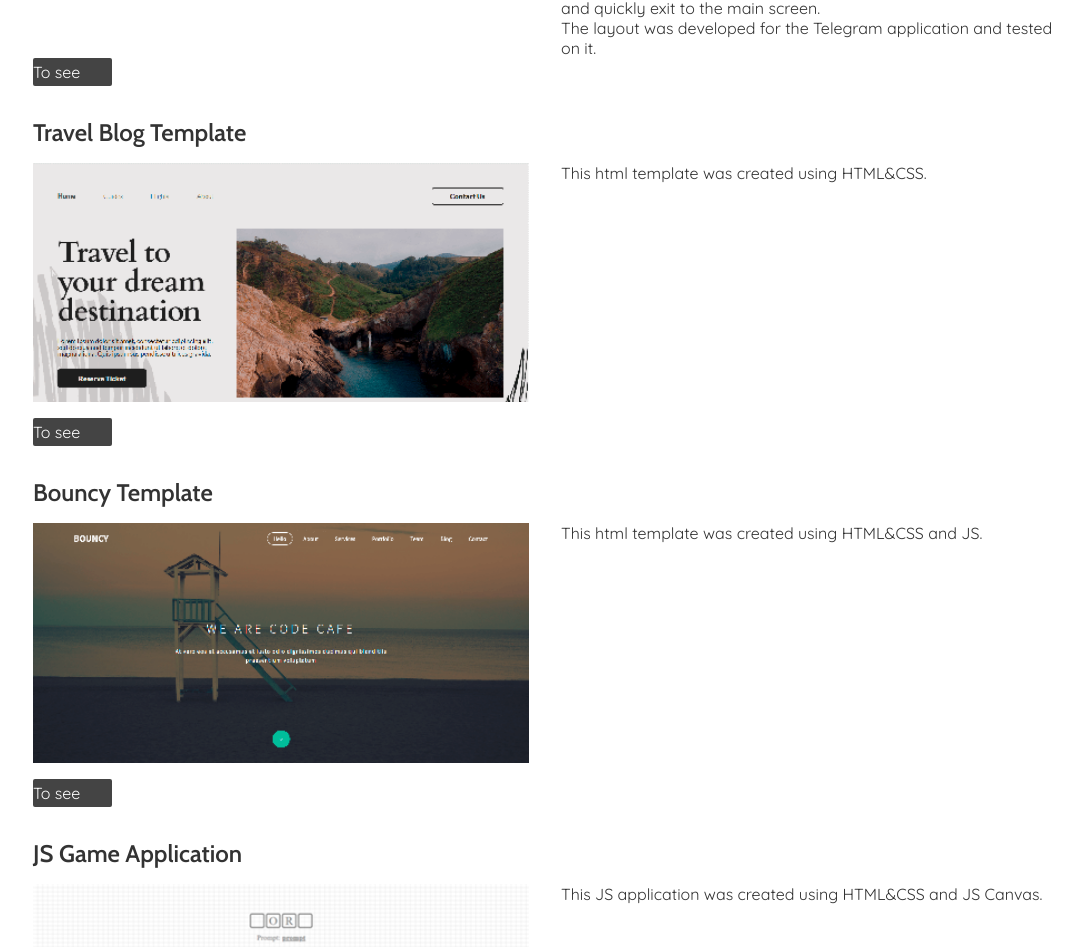
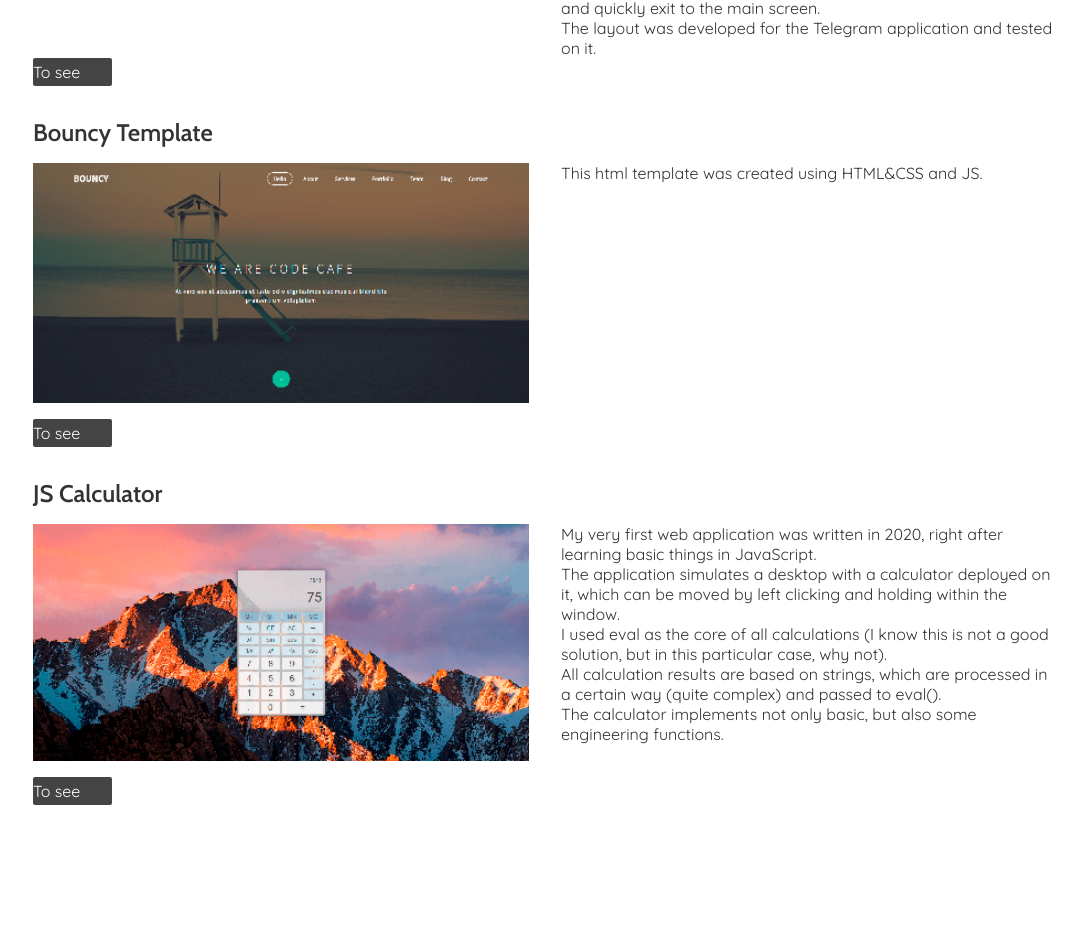
Before and after one commit to ruslan-synytsia/CV-web-app, a React (Create React App) app: page /projects in a window 1280 px wide. Shown: the part 1264-2211 px from the top of the page, without its empty margins (95-1177 px from the left). After the commit the page ends 2101 px from the top, so only its background shows below. Built offline with nearby package versions, Linux system fonts and the light colour scheme.

Commit message:
Update Projects.js

```diff
--- a/src/Components/Pages/Projects/Projects.js
+++ b/src/Components/Pages/Projects/Projects.js
@@ -22,22 +22,10 @@ function Projects() {
             link: "https://symphonious-paprenjak-fac495.netlify.app/"
         },
         {
-            header: "Travel Blog Template",
-            image: "./project-1.png",
-            description: "This html template was created using HTML&CSS.",
-            link: "http://resume-ruslan-synytsia.atwebpages.com/travel-template/"
-        },
-        {
             header: "Bouncy Template",
             image: "./project-2.png",
             description: "This html template was created using HTML&CSS and JS.",
             link: "http://resume-ruslan-synytsia.atwebpages.com/bouncy-template/"
-        },
-        {
-            header: "JS Game Application",
-            image: "./project-3.png",
-            description: "This JS application was created using HTML&CSS and JS Canvas.",
-            link: "http://resume-ruslan-synytsia.atwebpages.com/hangman-game/"
         },
         {
             header: "JS Calculator",
```
